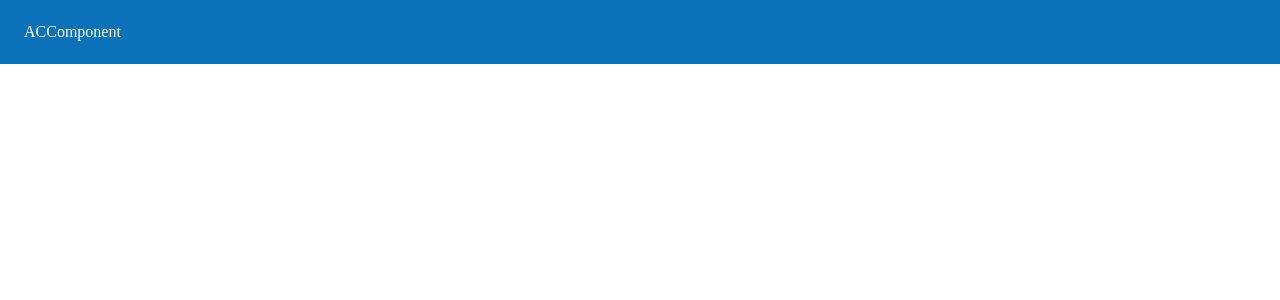
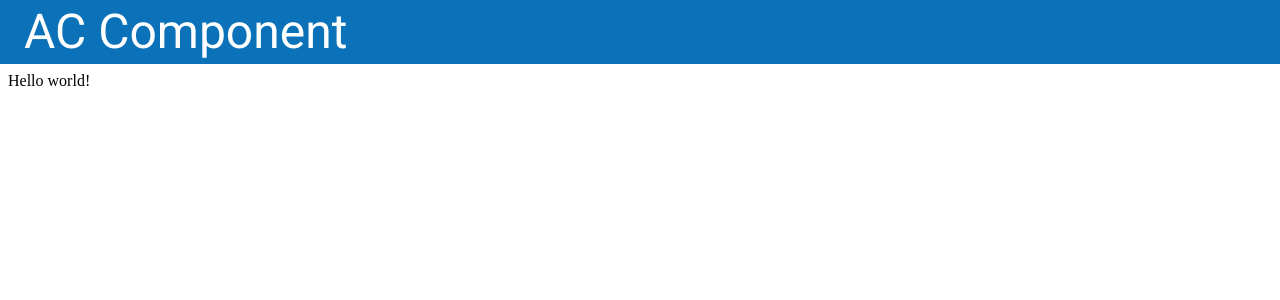
Before and after one commit to luckyleonard/material-ui-demo, a React (Create React App) app: page / in a window 1280 px wide. Shown: the top 300 px of the page. Built offline with nearby package versions, Linux system fonts and the light colour scheme.

Commit message:
✨ feat(header) simple apply of the header with style

```diff
--- a/src/components/ui/Header.tsx
+++ b/src/components/ui/Header.tsx
@@ -2,6 +2,8 @@ import React, { FC, ReactElement } from 'react';
 import AppBar from '@material-ui/core/AppBar';
 import Toolbar from '@material-ui/core/Toolbar';
 import useScrollTrigger from '@material-ui/core/useScrollTrigger';
+import { makeStyles, createStyles, Theme } from '@material-ui/core/styles';
+import Typography from '@material-ui/core/Typography';
 
 interface ElevationScrollProps {
   children: React.ReactElement;
@@ -18,13 +20,27 @@ const ElevationScroll: FC<ElevationScrollProps> = ({ children }) => {
   }); //包裹的孩子都会根据trigger变换elevation
 };
 
+const useStyles = makeStyles((theme: Theme) =>
+  createStyles({
+    toolbarMargin: {
+      ...theme.mixins.toolbar, //将toolbar的css解构给下面的占位div
+    },
+  })
+);
+
 const Header: FC = () => {
+  const classes = useStyles();
   return (
-    <ElevationScroll>
-      <AppBar position='fixed'>
-        <Toolbar>ACComponent</Toolbar>
-      </AppBar>
-    </ElevationScroll>
+    <>
+      <ElevationScroll>
+        <AppBar position='fixed'>
+          <Toolbar>
+            <Typography variant='h3'>AC Component</Typography>
+          </Toolbar>
+        </AppBar>
+      </ElevationScroll>
+      <div className={classes.toolbarMargin} />
+    </>
   );
 };
 export default Header;
```
